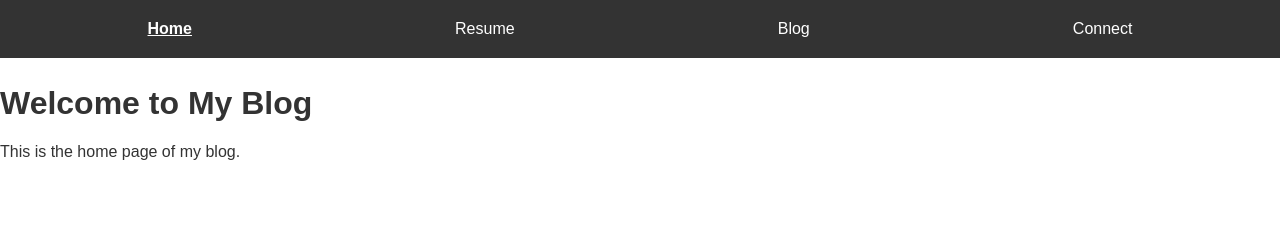
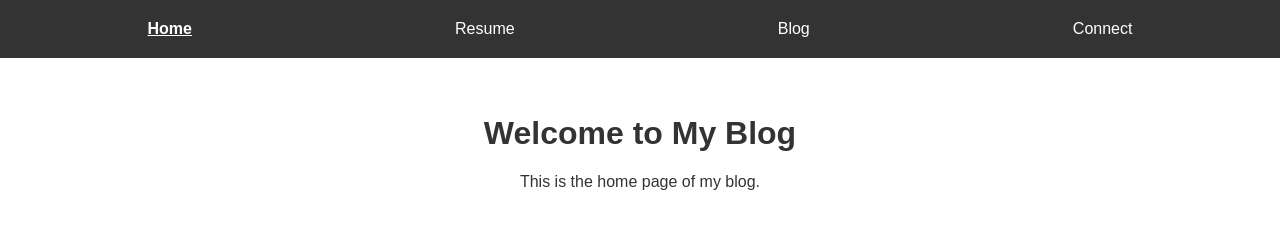
Before and after one commit to csmidt95/aws_blog, a plain HTML site: page index.html in a window 1280 px wide. Drawn offline with Linux system fonts and the light colour scheme.

Commit message:
centering the index

```diff
--- a/index.html
+++ b/index.html
@@ -15,7 +15,7 @@
             <li><a href="connect.html">Connect</a></li>
         </ul>
     </nav>
-    <main>
+    <main class="centered-content">
         <h1>Welcome to My Blog</h1>
         <p>This is the home page of my blog.</p>
     </main>
--- a/styles.css
+++ b/styles.css
@@ -138,6 +138,14 @@ h2 {
     border-radius: 5px;
 }
 
+/* Centered content styling */
+.centered-content {
+    text-align: center;
+    margin: 0 auto;
+    max-width: 800px;
+    padding: 20px;
+}
+
 /* Fade-in Animation */
 .fade-in {
     opacity: 0;
```
